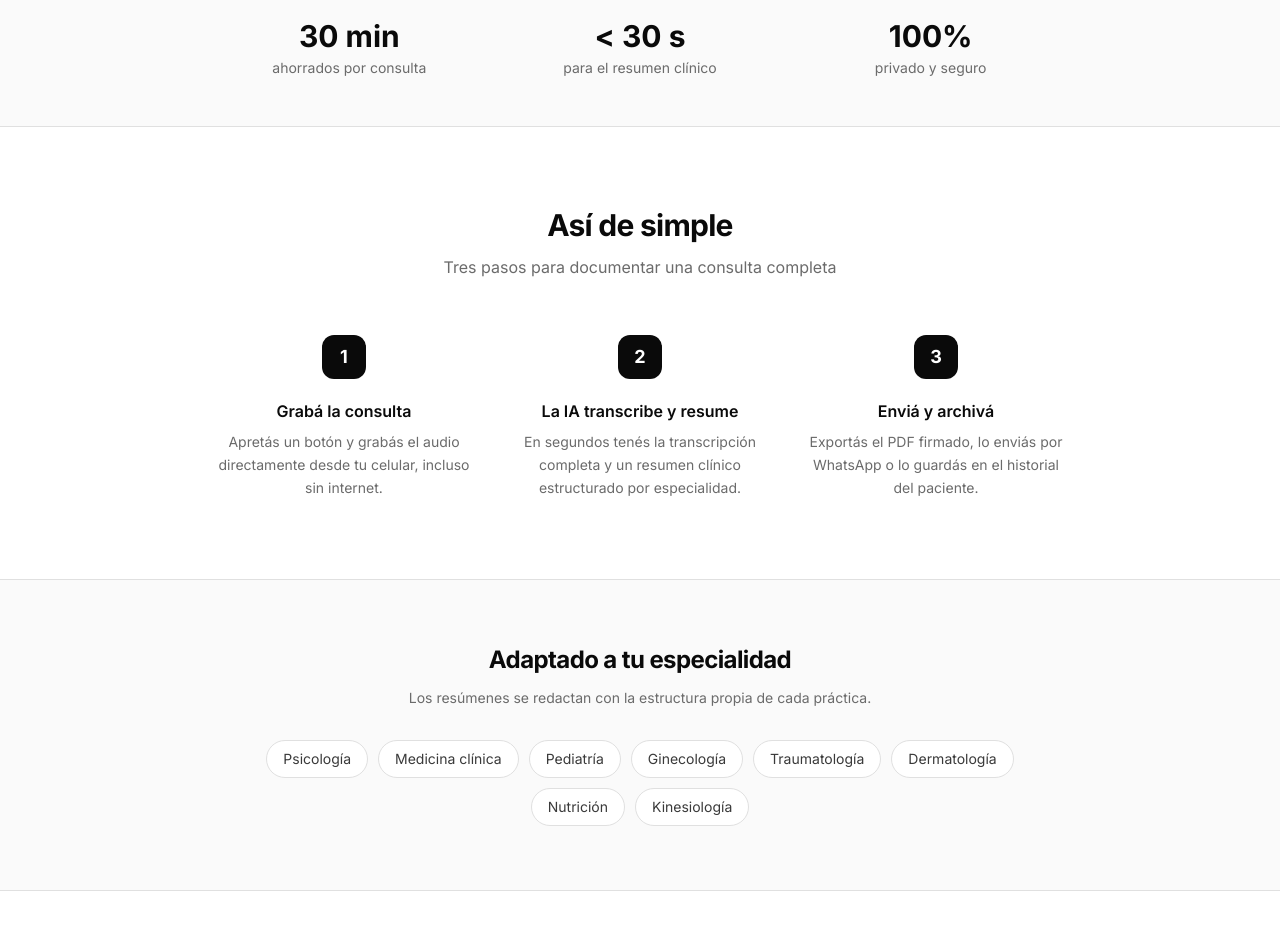
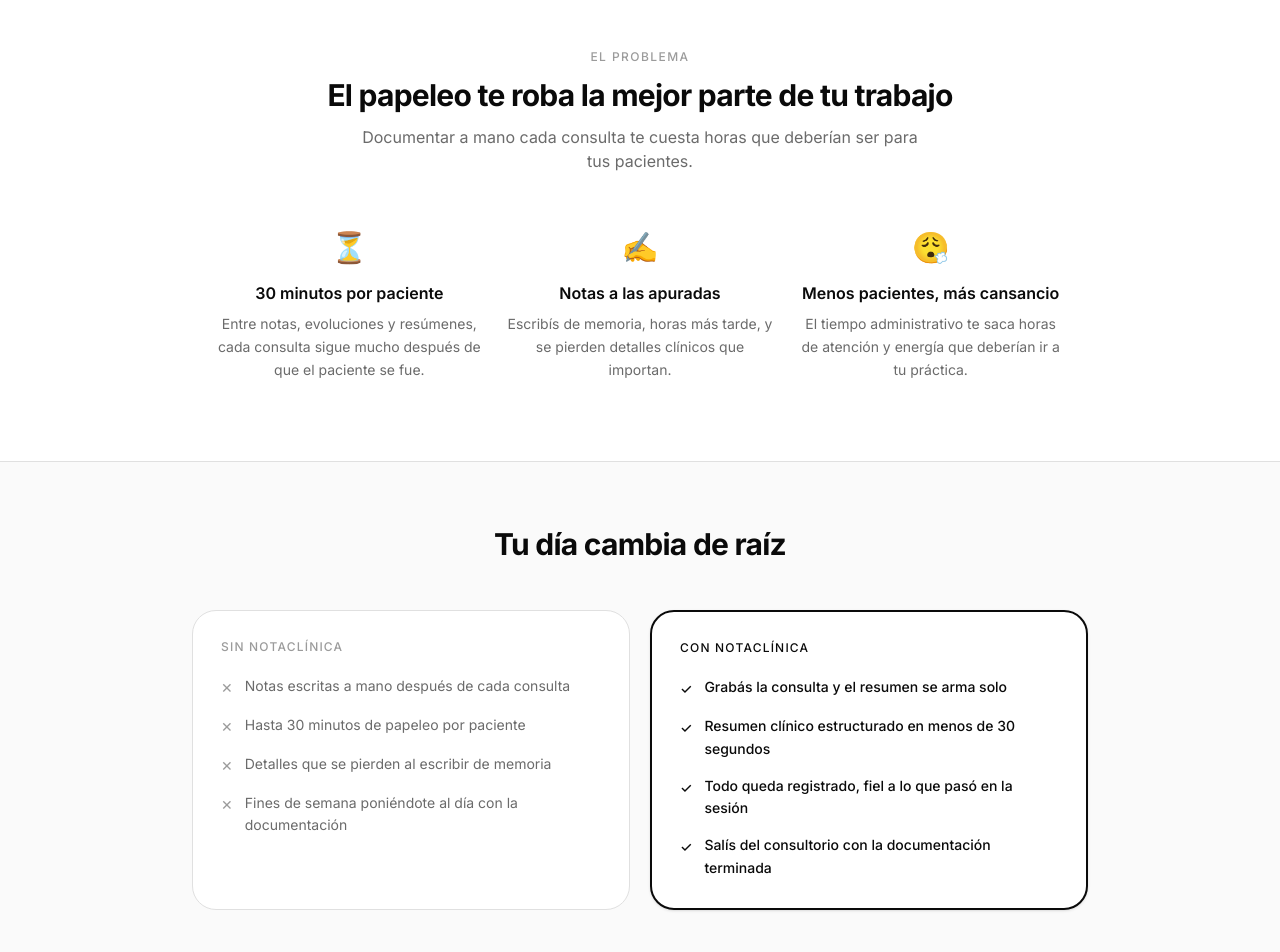
Before and after one commit to contacto404/notaclinica, a Next.js app: page / in a window 1280 px wide. Shown: the part 1180-2132 px from the top of the page. Built offline with nearby package versions, Linux system fonts and the light colour scheme.

Commit message:
landing mas vendible: hero con gancho, seccion problema, antes/despues, confianza

```diff
--- a/app/page.tsx
+++ b/app/page.tsx
@@ -50,6 +50,26 @@
   { icon: '📅', title: 'Agenda integrada', desc: 'Turnos con recordatorio automático por email 24 horas antes y lista de espera.' },
 ]
 
+const PROBLEMAS = [
+  { icon: '⏳', title: '30 minutos por paciente', desc: 'Entre notas, evoluciones y resúmenes, cada consulta sigue mucho después de que el paciente se fue.' },
+  { icon: '✍️', title: 'Notas a las apuradas', desc: 'Escribís de memoria, horas más tarde, y se pierden detalles clínicos que importan.' },
+  { icon: '😮‍💨', title: 'Menos pacientes, más cansancio', desc: 'El tiempo administrativo te saca horas de atención y energía que deberían ir a tu práctica.' },
+]
+
+const ANTES = [
+  'Notas escritas a mano después de cada consulta',
+  'Hasta 30 minutos de papeleo por paciente',
+  'Detalles que se pierden al escribir de memoria',
+  'Fines de semana poniéndote al día con la documentación',
+]
+
+const DESPUES = [
+  'Grabás la consulta y el resumen se arma solo',
+  'Resumen clínico estructurado en menos de 30 segundos',
+  'Todo queda registrado, fiel a lo que pasó en la sesión',
+  'Salís del consultorio con la documentación terminada',
+]
+
 const FAQS = [
   { q: '¿Mis datos y los de mis pacientes están seguros?', a: 'Sí. La información viaja cifrada y se almacena de forma privada. Cada profesional solo accede a sus propios pacientes.' },
   { q: '¿Necesito instalar algo?', a: 'No. Funciona desde el navegador y también podés instalarla como app en tu iPhone o Android.' },
@@ -90,11 +110,11 @@
           30 días gratis · Sin tarjeta de crédito
         </div>
         <h1 className="text-4xl md:text-6xl font-bold mb-6 leading-[1.1] tracking-tight">
-          Tu consulta, documentada<br />
-          <span className="text-[#2563EB]">en segundos</span>
+          Dejá de escribir notas<br />
+          <span className="text-[#2563EB]">después de cada consulta</span>
         </h1>
         <p className="text-lg md:text-xl text-[#64748B] dark:text-[#94A3B8] mb-10 max-w-xl mx-auto leading-relaxed">
-          NotaClínica graba la consulta y genera el resumen clínico con IA. Vos te enfocás en el paciente, nosotros nos ocupamos del papeleo.
+          NotaClínica graba la sesión y arma el resumen clínico con IA en segundos. Recuperá las horas que perdés en papeleo y dedicáselas a tus pacientes.
         </p>
         <div className="flex flex-col sm:flex-row gap-3 justify-center">
           <Link href="/login?tab=registro"
@@ -151,6 +171,57 @@
             </div>
           </div>
           <p className="text-center text-xs text-[#94A3B8] mt-4">Vista real del resumen generado tras una consulta</p>
+        </div>
+      </section>
+
+      {/* El problema */}
+      <section className="py-20 px-6 max-w-4xl mx-auto">
+        <p className="text-xs text-[#94A3B8] font-medium uppercase tracking-[0.12em] text-center mb-3">El problema</p>
+        <h2 className="text-3xl font-bold text-center mb-3 tracking-tight max-w-2xl mx-auto">
+          El papeleo te roba la mejor parte de tu trabajo
+        </h2>
+        <p className="text-[#64748B] dark:text-[#94A3B8] text-center mb-14 max-w-xl mx-auto">
+          Documentar a mano cada consulta te cuesta horas que deberían ser para tus pacientes.
+        </p>
+        <div className="grid md:grid-cols-3 gap-6">
+          {PROBLEMAS.map(p => (
+            <div key={p.title} className="text-center">
+              <span className="text-3xl">{p.icon}</span>
+              <h3 className="font-semibold mt-4 mb-2">{p.title}</h3>
+              <p className="text-sm text-[#64748B] dark:text-[#94A3B8] leading-relaxed">{p.desc}</p>
+            </div>
+          ))}
+        </div>
+      </section>
+
+      {/* Antes / Después */}
+      <section className="py-16 px-6 bg-[#F8FAFC] dark:bg-[#0B1220] border-y border-[#E2E8F0] dark:border-[#1E293B]">
+        <div className="max-w-4xl mx-auto">
+          <h2 className="text-3xl font-bold text-center mb-12 tracking-tight">Tu día cambia de raíz</h2>
+          <div className="grid md:grid-cols-2 gap-5">
+            {/* Antes */}
+            <div className="bg-white dark:bg-[#1E293B] rounded-3xl border border-[#E2E8F0] dark:border-[#334155] p-7">
+              <p className="text-xs font-medium uppercase tracking-[0.1em] text-[#94A3B8] mb-5">Sin NotaClínica</p>
+              <ul className="flex flex-col gap-3.5">
+                {ANTES.map(a => (
+                  <li key={a} className="flex items-start gap-3 text-sm text-[#64748B] dark:text-[#94A3B8] leading-relaxed">
+                    <span className="text-[#94A3B8] shrink-0 mt-0.5">✕</span> {a}
+                  </li>
+                ))}
+              </ul>
+            </div>
+            {/* Después */}
+            <div className="bg-white dark:bg-[#1E293B] rounded-3xl border-2 border-[#2563EB] p-7 shadow-sm">
+              <p className="text-xs font-medium uppercase tracking-[0.1em] text-[#2563EB] mb-5">Con NotaClínica</p>
+              <ul className="flex flex-col gap-3.5">
+                {DESPUES.map(d => (
+                  <li key={d} className="flex items-start gap-3 text-sm text-[#0F172A] dark:text-white leading-relaxed font-medium">
+                    <span className="text-[#2563EB] shrink-0 mt-0.5">✓</span> {d}
+                  </li>
+                ))}
+              </ul>
+            </div>
+          </div>
         </div>
       </section>
 
@@ -263,8 +334,31 @@
         </div>
       </section>
 
+      {/* Confianza / riesgo cero */}
+      <section className="py-16 px-6 bg-[#F8FAFC] dark:bg-[#0B1220] border-y border-[#E2E8F0] dark:border-[#1E293B]">
+        <div className="max-w-4xl mx-auto">
+          <h2 className="text-2xl font-bold text-center mb-3 tracking-tight">Probala sin ningún riesgo</h2>
+          <p className="text-[#64748B] dark:text-[#94A3B8] text-center mb-12 max-w-xl mx-auto text-sm">
+            Empezás gratis y decidís después. Tus datos y los de tus pacientes, siempre protegidos.
+          </p>
+          <div className="grid sm:grid-cols-3 gap-5">
+            {[
+              { icon: '🔒', title: 'Privado y cifrado', desc: 'La información viaja cifrada y cada profesional accede solo a sus propios pacientes.' },
+              { icon: '🎁', title: '30 días gratis', desc: 'Sin tarjeta de crédito para empezar. Cancelás cuando quieras, sin penalidades.' },
+              { icon: '🇺🇾', title: 'Hecho en Uruguay', desc: 'Pensado para la práctica clínica local, con soporte directo en tu idioma.' },
+            ].map(t => (
+              <div key={t.title} className="bg-white dark:bg-[#1E293B] rounded-2xl border border-[#E2E8F0] dark:border-[#334155] p-6 text-center">
+                <span className="text-2xl">{t.icon}</span>
+                <h3 className="font-semibold mt-3 mb-1.5 text-sm">{t.title}</h3>
+                <p className="text-xs text-[#64748B] dark:text-[#94A3B8] leading-relaxed">{t.desc}</p>
+              </div>
+            ))}
+          </div>
+        </div>
+      </section>
+
       {/* CTA final */}
-      <section className="px-6 pb-20">
+      <section className="px-6 pb-20 pt-20">
         <div className="max-w-4xl mx-auto bg-[#0A0A0A] rounded-3xl px-8 py-14 text-center">
           <h2 className="text-2xl md:text-3xl font-bold text-white mb-3 tracking-tight">Dedicá tu tiempo a tus pacientes</h2>
           <p className="text-[#DBEAFE] mb-8 max-w-md mx-auto">Probá NotaClínica 30 días gratis. Sin tarjeta, sin compromiso.</p>
```
